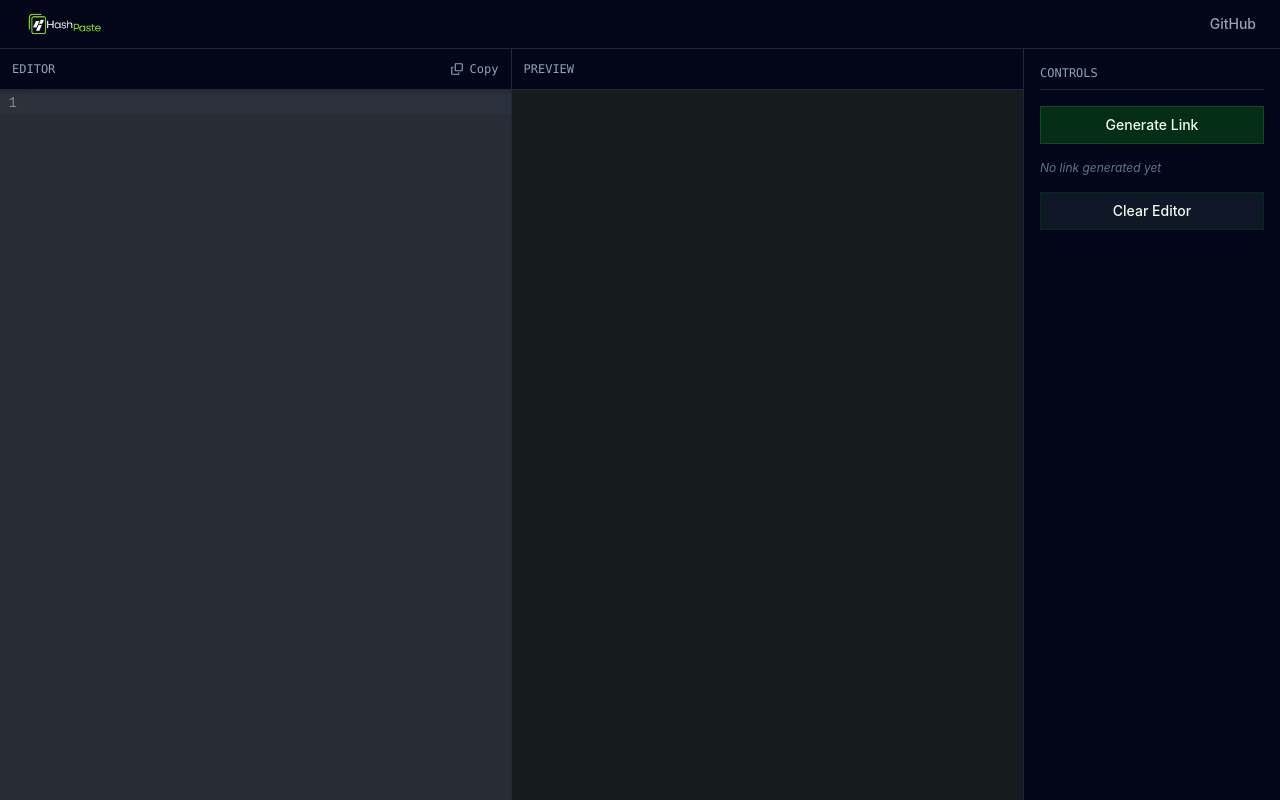
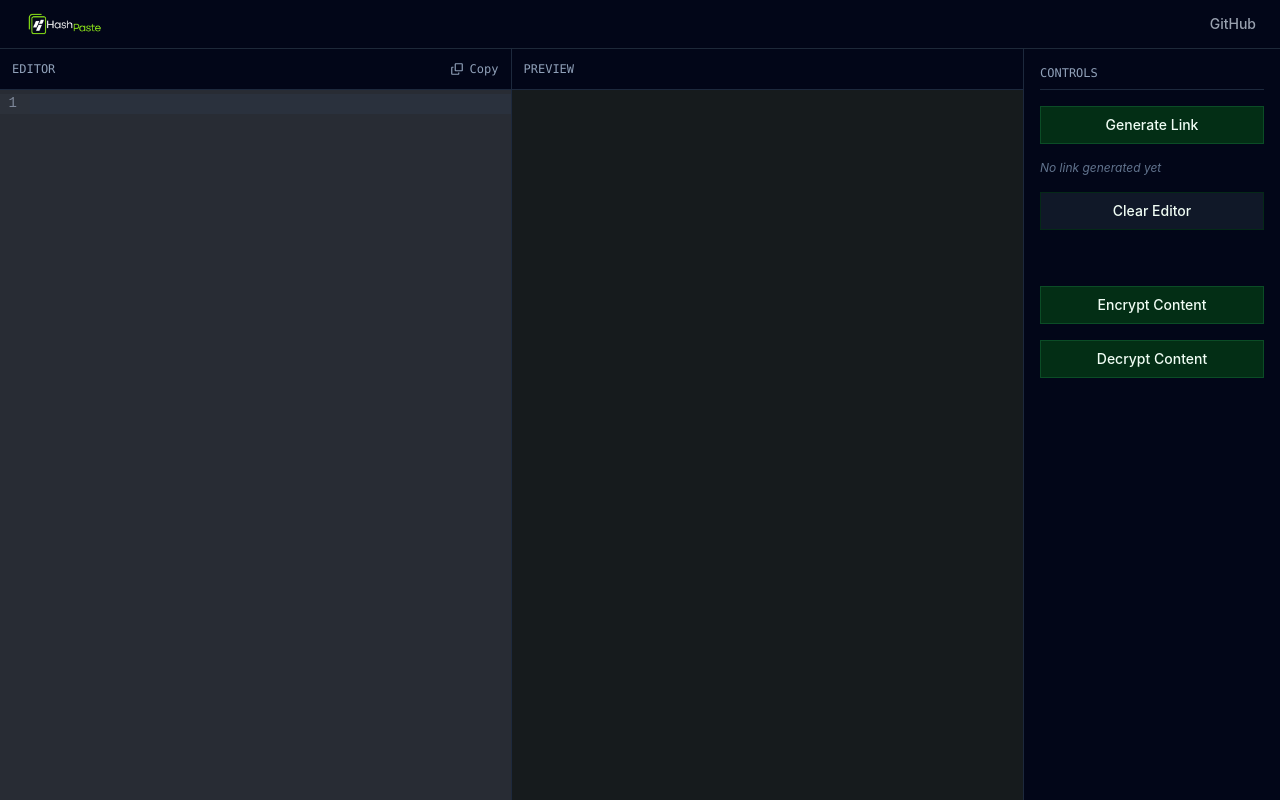
Before and after one commit to ic0e/HashPaste, a React (Vite) app: page / in a window 1280 px wide. Built offline with nearby package versions, Linux system fonts and the light colour scheme.

Commit message:
feat: implemented encryption (WIP)

```diff
--- a/src/App.tsx
+++ b/src/App.tsx
@@ -3,6 +3,7 @@ import CodeMirror from '@uiw/react-codemirror';
 import { markdown } from '@codemirror/lang-markdown';
 import Markdown from 'react-markdown';
 import { compressText, decompressText } from './engine/compression'
+import { encrypt, decrypt } from './engine/encryption';
 import Header from './components/header'
 
 function App() {
@@ -10,6 +11,13 @@ function App() {
   const [generatedUrl, setGeneratedUrl] = useState('');
   const [copied, setIsCopied] = useState('Copy');
   const [linkIsCopied, setLinkIsCopied] = useState('Copy');
+  const [decryptState, setDecryptState] = useState('');
+
+  const [password, setPassword] = useState('');
+
+  const handlePasswordChange = (event: React.ChangeEvent<HTMLInputElement>) => {
+    setPassword(event.target.value);
+  };
 
   useEffect(() => {
     const rawHash = window.location.hash;
@@ -62,6 +70,41 @@ function App() {
       setTimeout(() => setLinkIsCopied('Copy'), 2000);
     } catch (err) {
       console.error('Failed to copy text: ', err);
+    }
+  };
+
+  const handleEncryptContent = async (text: string, password: string) => {
+    if (!text || !password) {
+      console.error('Text and password are required');
+      return;
+    }
+
+    try {
+      const encrypted_text = await encrypt(text, password);
+      setText(encrypted_text);
+    } catch (err) {
+      console.error('Failed to encrypt: ', err);
+    }
+  };
+
+  const handleDecryptContent = async (text: string, password: string) => {
+    console.log("Payload to decrypt:", text);
+    console.log("Payload type:", typeof text);
+    if (!text || !password) {
+      console.error('Text and password are required');
+      return;
+    }
+
+    try {
+      const decrypted = await decrypt(text, password);
+      if (decrypted == "H_P_FAILED_DECRYPTION") {
+        setDecryptState("Failed decrypting! Wrong password or corrupted data.");
+      }
+      else {
+        setText(decrypted);
+      }
+    } catch (err) {
+      console.error('Failed to decrypt: ', err);
     }
   };
 
@@ -162,6 +205,28 @@ function App() {
                   >
                     Clear Editor
                   </button>
+
+                  <input
+                    type="text"
+                    value={password}
+                    onChange={handlePasswordChange}
+                  />
+
+                  <button
+                    type="button"
+                    onClick={() => handleEncryptContent(text, password)}
+                    className="z-10 w-full py-2 px-4 bg-green-950 hover:bg-green-900 text-green-50 font-medium border border-green-900/80 hover:border-green-700 transition-all duration-200 cursor-pointer text-sm"
+                  >
+                    Encrypt Content
+                  </button>
+
+                  <button
+                    type="button"
+                    onClick={() => handleDecryptContent(text, password)}
+                    className="z-10 w-full py-2 px-4 bg-green-950 hover:bg-green-900 text-green-50 font-medium border border-green-900/80 hover:border-green-700 transition-all duration-200 cursor-pointer text-sm"
+                  >
+                    Decrypt Content
+                  </button>
             </div>
       </div>
   </div>
--- a/src/engine/encryption.ts
+++ b/src/engine/encryption.ts
@@ -57,7 +57,7 @@ export async function decrypt(payload: string, password: string): Promise<string
     return sodium.to_string(decryptedBytes);
   } catch (cryptoErr) {
     console.error("Decryption failed: Incorrect password or corrupted data.");
-    return "H_P_FAILED_ENCRYPTION";
+    return "H_P_FAILED_DECRYPTION";
   }
 }
 
```
